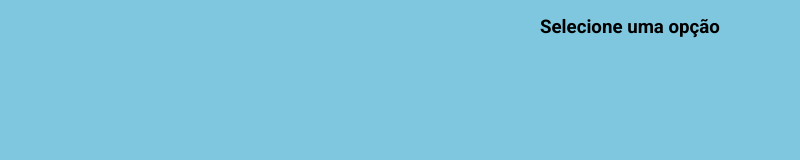
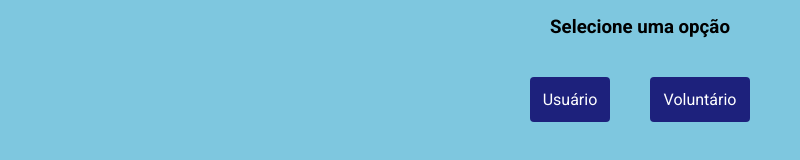
Before and after one commit to 0GabrielMarques0/LYS-ete, a plain HTML site: page src/new-account.html in a window 1280 px wide. Shown: the part 374-534 px from the top of the page, without its empty margins (0-800 px from the left). Drawn offline with Linux system fonts and the light colour scheme.

Commit message:
fim tela nova conta

```diff
--- a/src/new-account.html
+++ b/src/new-account.html
@@ -19,8 +19,8 @@
       <article>
         <h3>Selecione uma opção</h3>
         <div class="buttons">
-          <a href=""></a>
-          <a href=""></a>
+          <a class="box user" href="">Usuário</a>
+          <a class="box volun" href="">Voluntário</a>
         </div>
       </article>
     </main>
--- a/styles/new-account.css
+++ b/styles/new-account.css
@@ -26,14 +26,37 @@ main > img {
   height: 250px;
 }
 
-.buttons{
+article {
   display: flex;
-  justify-content: space-around;
+  justify-content: center;
   align-items: center;
+  flex-direction: column;
 
 }
 
-.buttons > a {
+.buttons{
+  display: flex;
+  justify-content: space-between;
+  align-items: center;
+}
+
+.box {
+  display: flex;
+  justify-content: center;
+  align-items: center;
+  background-color:#1D217C;
+  margin: 20px;
+  color: white;
+  text-decoration: none;
+  border-radius: 4px;
+}
+
+.user {
+  width: 80px;
+  height: 45px;
+}
+
+.volun {
   width: 100px;
   height: 45px;
 }
```
